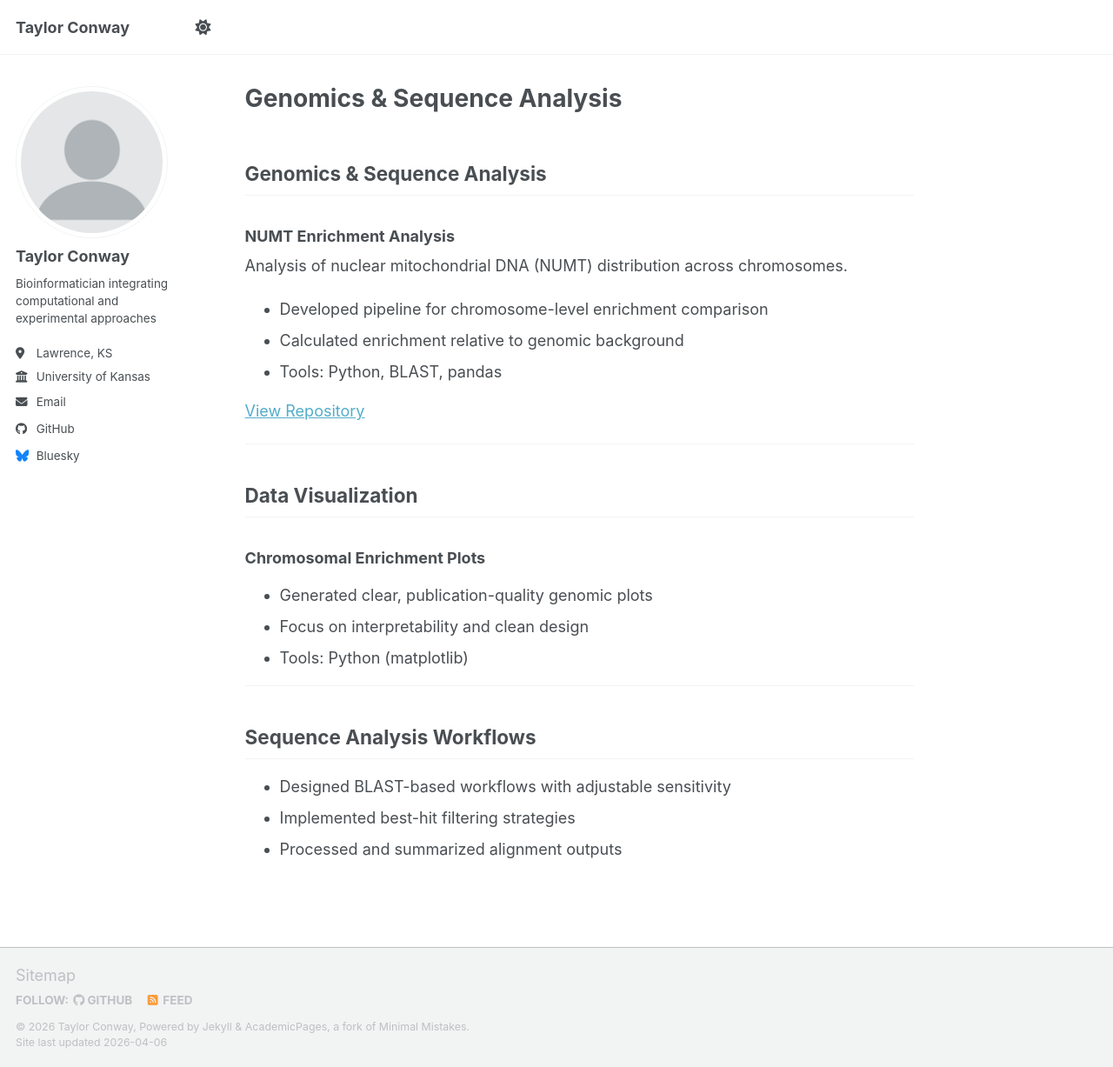
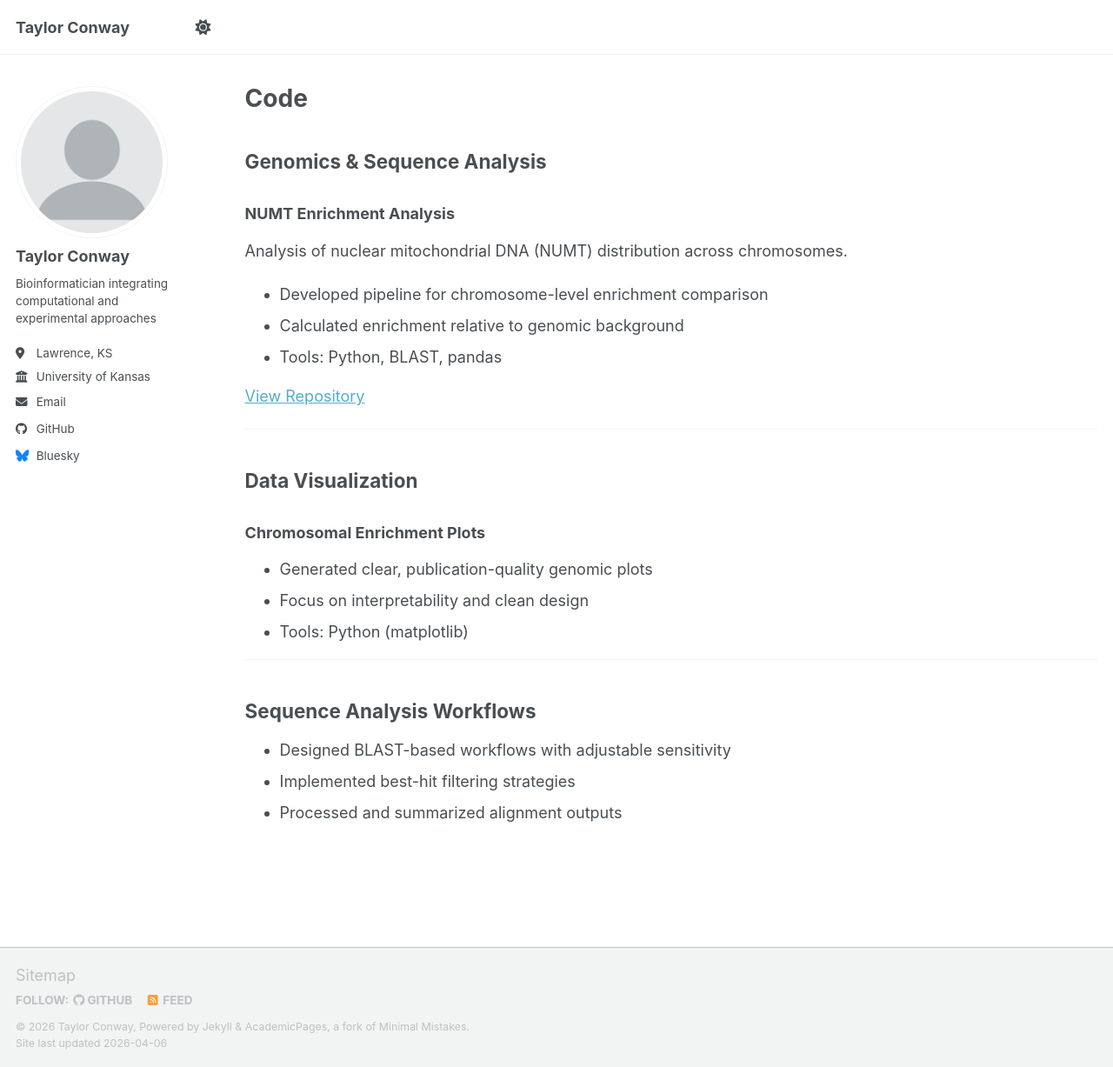
Before and after one commit to ShesCodingOverHere/TaylorConway.github.io, a Jekyll site: the page built from _pages/code.md, in a window 1280 px wide and 1227 px high. Shown: the whole window at 87% size. Built offline with Jekyll 4.4.1, drawn with Linux system fonts in a browser that asks for light colours; our own code applies the rules of GitHub Pages for plain Markdown files; a script bundle is joined from its source files by our own code; library files that are not in the unit come from our copies.

Commit message:
Update code.md

```diff
--- a/_pages/code.md
+++ b/_pages/code.md
@@ -1,3 +1,10 @@
+---
+layout: archive
+title: "Code"
+permalink: /code/
+author_profile: true
+---
+
 ## Genomics & Sequence Analysis
 
 ### NUMT Enrichment Analysis
```
